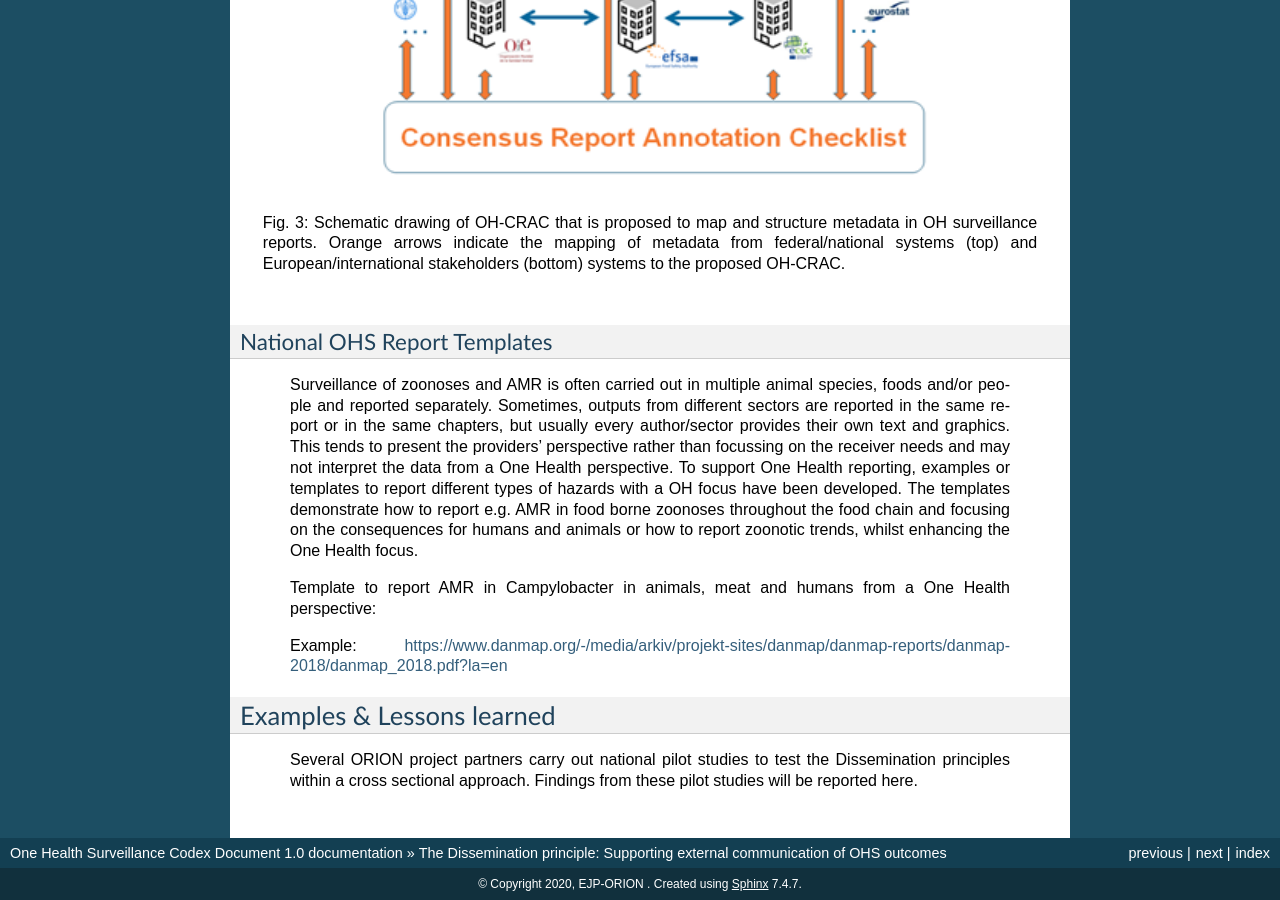
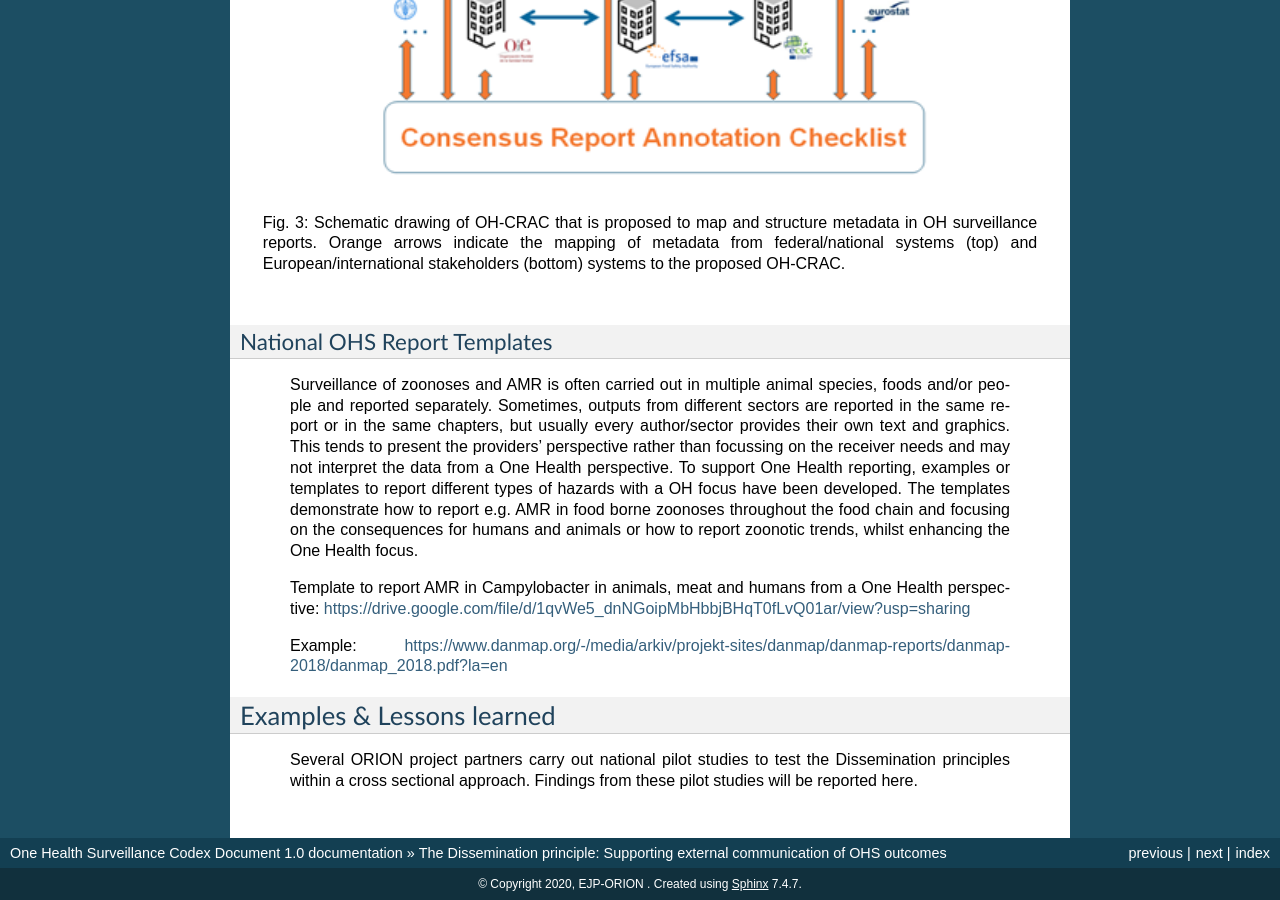
Before and after one commit to EJP-ORION/OH-Surveillance-Codex, a Sphinx documentation site: the page built from docs/5-the-dissemination-principle.rst, in a window 1280 px wide and 900 px high, scrolled down 1039 px. Built offline with Sphinx 7.4.7, drawn with Linux system fonts in a browser that asks for light colours; some of the changed lines change nothing that is shown.

Commit message:
Update 5-the-dissemination-principle.rst

```diff
--- a/docs/5-the-dissemination-principle.rst
+++ b/docs/5-the-dissemination-principle.rst
@@ -82,6 +82,7 @@ National OHS Report Templates
 
    Template to report AMR in Campylobacter in animals, meat and humans
    from a One Health perspective:
+   https://drive.google.com/file/d/1qvWe5_dnNGoipMbHbbjBHqT0fLvQ01ar/view?usp=sharing
 
    Example:
    https://www.danmap.org/-/media/arkiv/projekt-sites/danmap/danmap-reports/danmap-2018/danmap_2018.pdf?la=en
```
